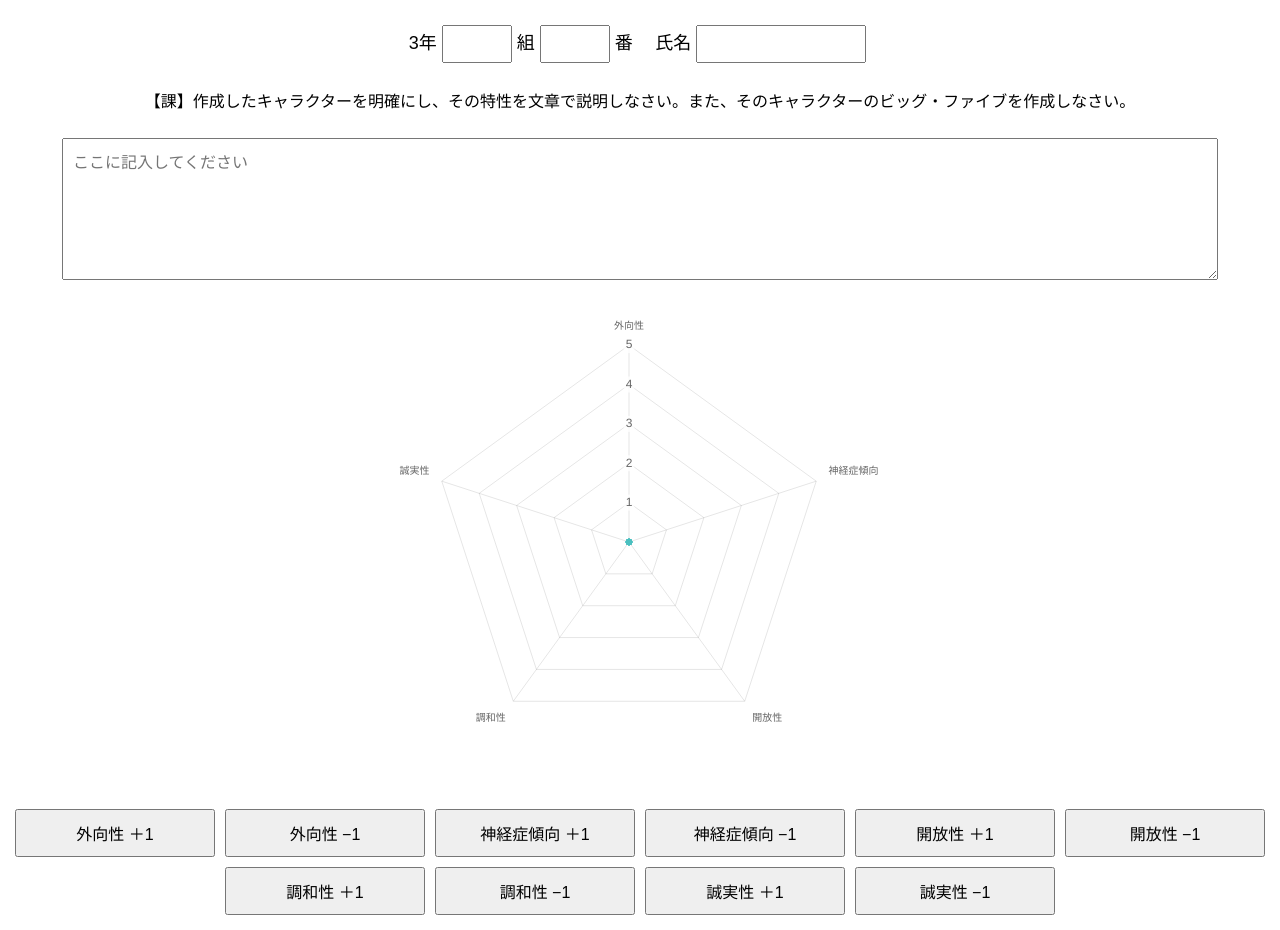
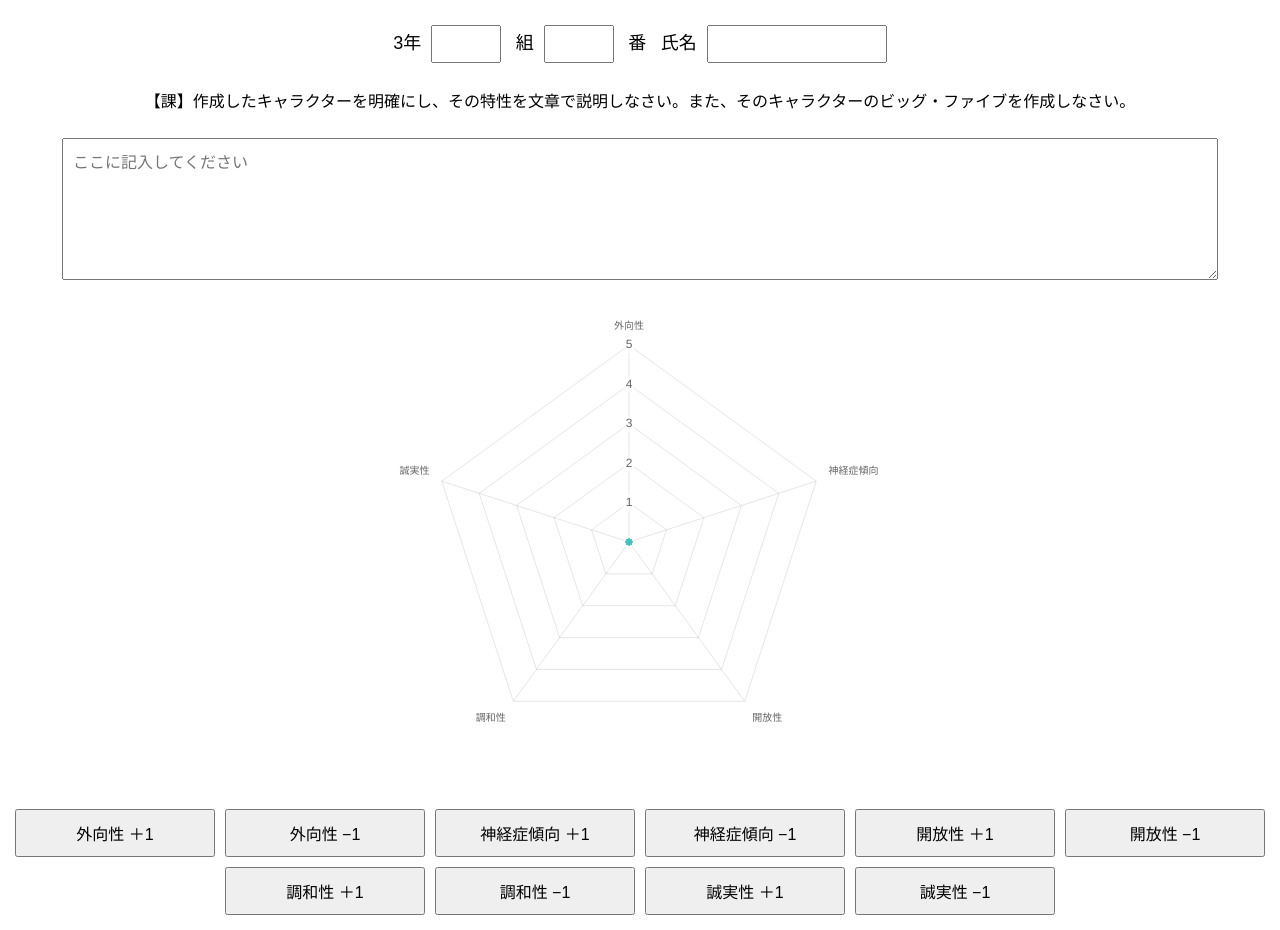
Before and after one commit to n-mynsh/big5-chart, a plain HTML site: page index.html in a window 1280 px wide. Drawn offline with nearby package versions, Linux system fonts and the light colour scheme.

Commit message:
Update index.html

```diff
--- a/index.html
+++ b/index.html
@@ -25,6 +25,11 @@
             text-align: center;
             margin-top: 20px;
         }
+        .input-fields label {
+            display: inline-block;
+            margin: 5px;
+            font-size: 18px;
+        }
         .input-fields input {
             margin: 5px;
             padding: 8px;
@@ -34,10 +39,7 @@
             width: 50px;
         }
         #name {
-            width: 150px;
-        }
-        .input-fields span {
-            font-size: 18px;
+            width: 160px;
         }
         .task-field textarea {
             margin-top: 10px;
@@ -57,8 +59,10 @@
 </head>
 <body>
     <div class="input-fields">
-        <span>3年</span><input type="text" id="class" placeholder="" maxlength="2"><span>組</span><input type="text" id="number" placeholder="" maxlength="2"><span>番　</span>
-        <span>氏名</span><input type="text" id="name" placeholder="" maxlength="10">
+        <label>3年</label><input type="text" id="class" maxlength="2">
+        <label>組</label><input type="text" id="number" maxlength="2">
+        <label>番</label>
+        <label>氏名</label><input type="text" id="name" maxlength="10">
     </div>
 
     <div class="task-field">
```
